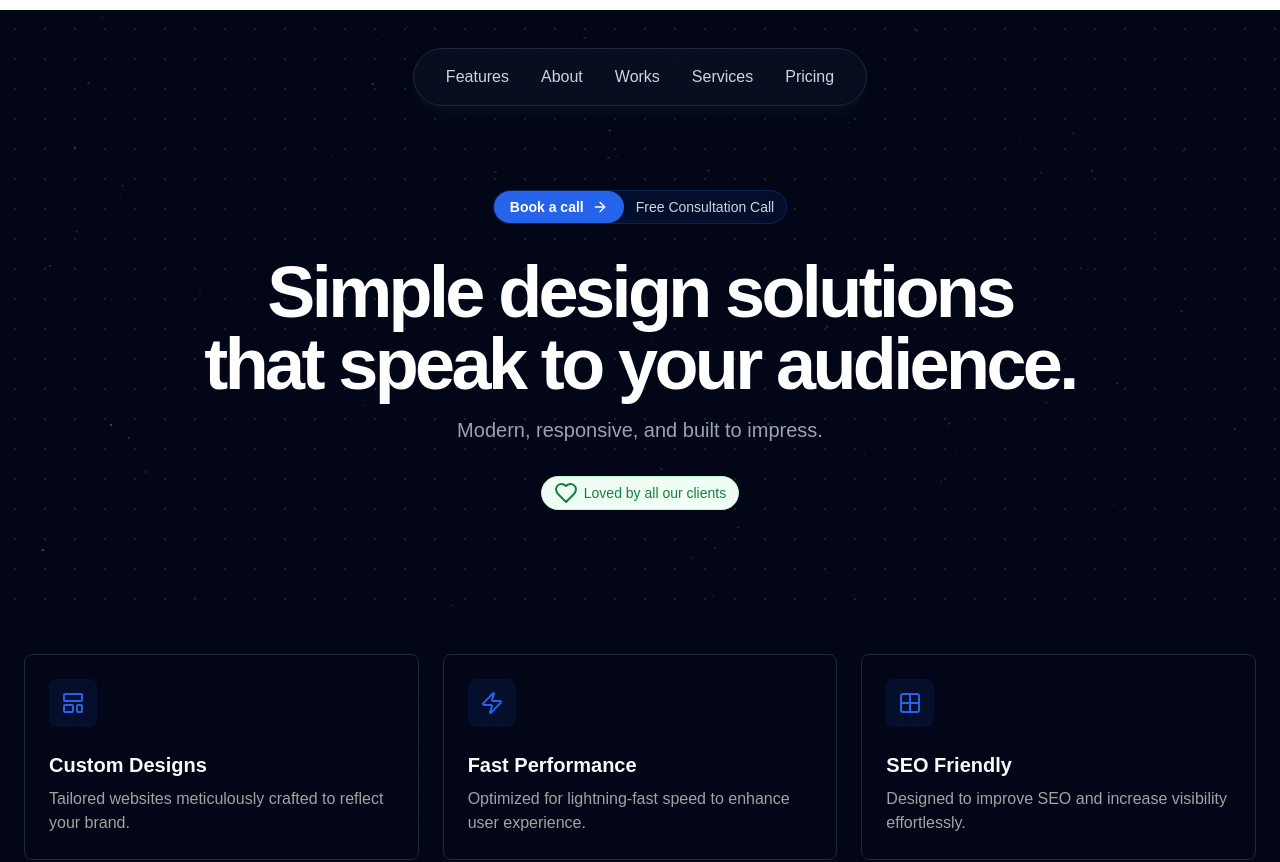
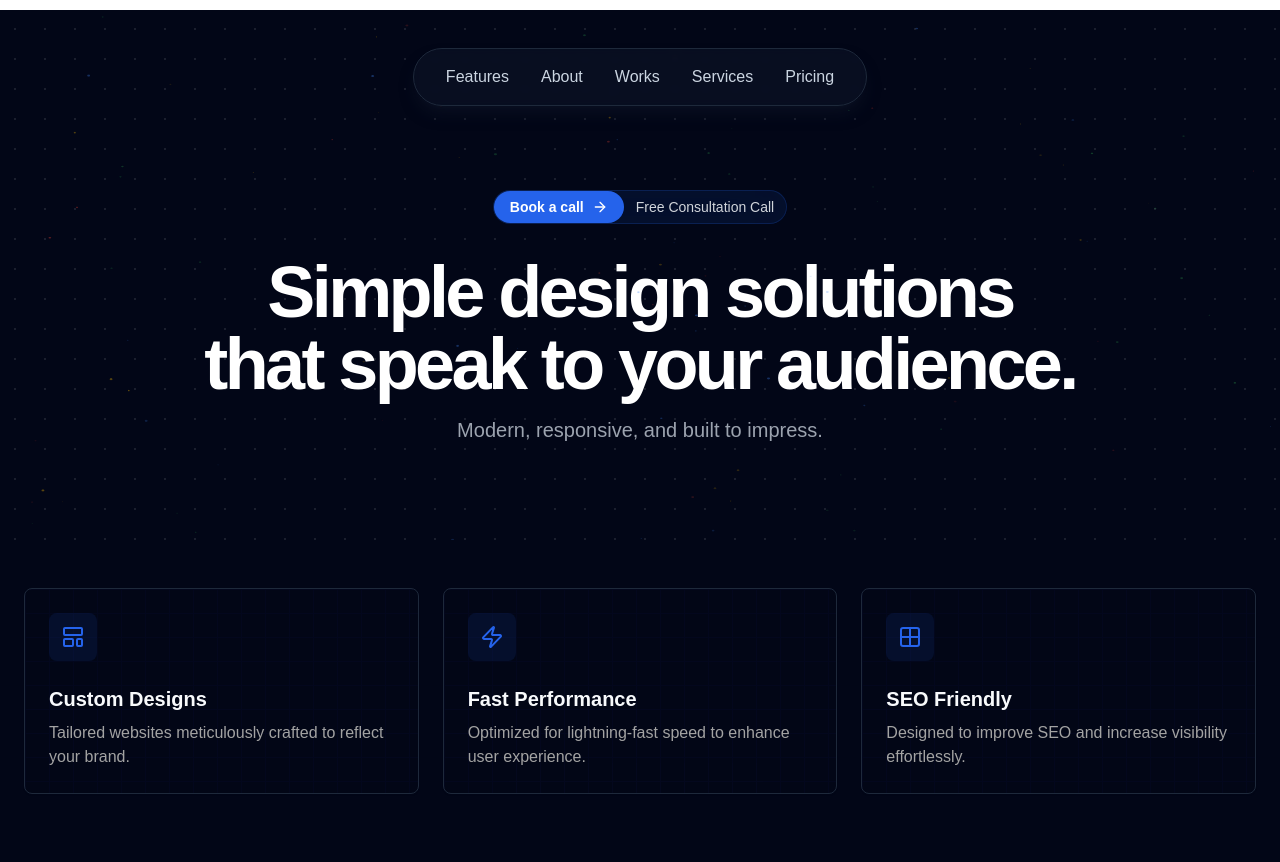
Before and after one commit to nicolasmoyano/bf-app, a Next.js app: page / in a window 1280 px wide. Shown: the top 862 px of the page. Built offline with nearby package versions, Linux system fonts and the light colour scheme.

Commit message:
removed love chip

```diff
--- a/app/components/Hero/Hero.tsx
+++ b/app/components/Hero/Hero.tsx
@@ -34,17 +34,6 @@ export default function Hero() {
               Modern, responsive, and built to impress.
             </p>
           </div>
-
-          {/* Bottom CTA */}
-          <div className="flex flex-col sm:flex-row items-center gap-4 sm:gap-6">
-            <Chip
-              icon={<Heart />}
-              variant="green"
-              className="w-full sm:w-auto justify-center"
-            >
-              Loved by all our clients
-            </Chip>
-          </div>
         </div>
       </div>
     </section>
```
